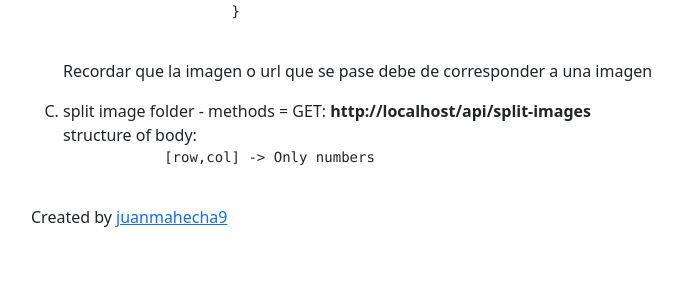
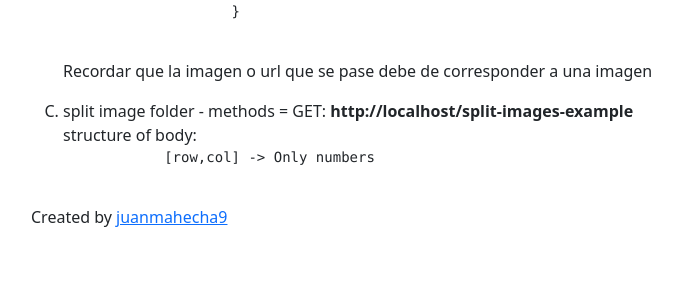
Before and after one commit to juanmahecha9/image-splitter, a Flask app: page / in a window 1280 px wide. Shown: the part 236-536 px from the top of the page, without its empty margins (51-733 px from the left). Run offline with Flask 3, Linux system fonts and the light colour scheme; some libraries are stand-ins or nearby versions.

Commit message:
Prueba ruta imagens de prueba

```diff
--- a/app.py
+++ b/app.py
@@ -40,9 +40,10 @@ def default():
     images_array = ['1.jpeg', '2.jpeg', '3.jpeg', '4.jpeg', '5.jpeg']
     data = request.get_json()
     path = os.path.dirname(os.path.abspath(__file__))
+    image_selected = path + "/images/"+images_array[random.randint(0, 4)]
     images = imgcrop(
         path + "/images/"+images_array[random.randint(0, 4)], int(f'{data[0]}'), int(f'{data[1]}'))
-    return path
+    return image_selected
 
 
 if __name__ == '__main__':
--- a/templates/index.html
+++ b/templates/index.html
@@ -38,7 +38,7 @@
         </li>
         <li>
           split image folder - methods = GET:
-          <b><span id="url2"></span>api/split-images</b>
+          <b><span id="url2"></span>split-images-example</b>
           <br />
           structure of body:
           <pre>
```
